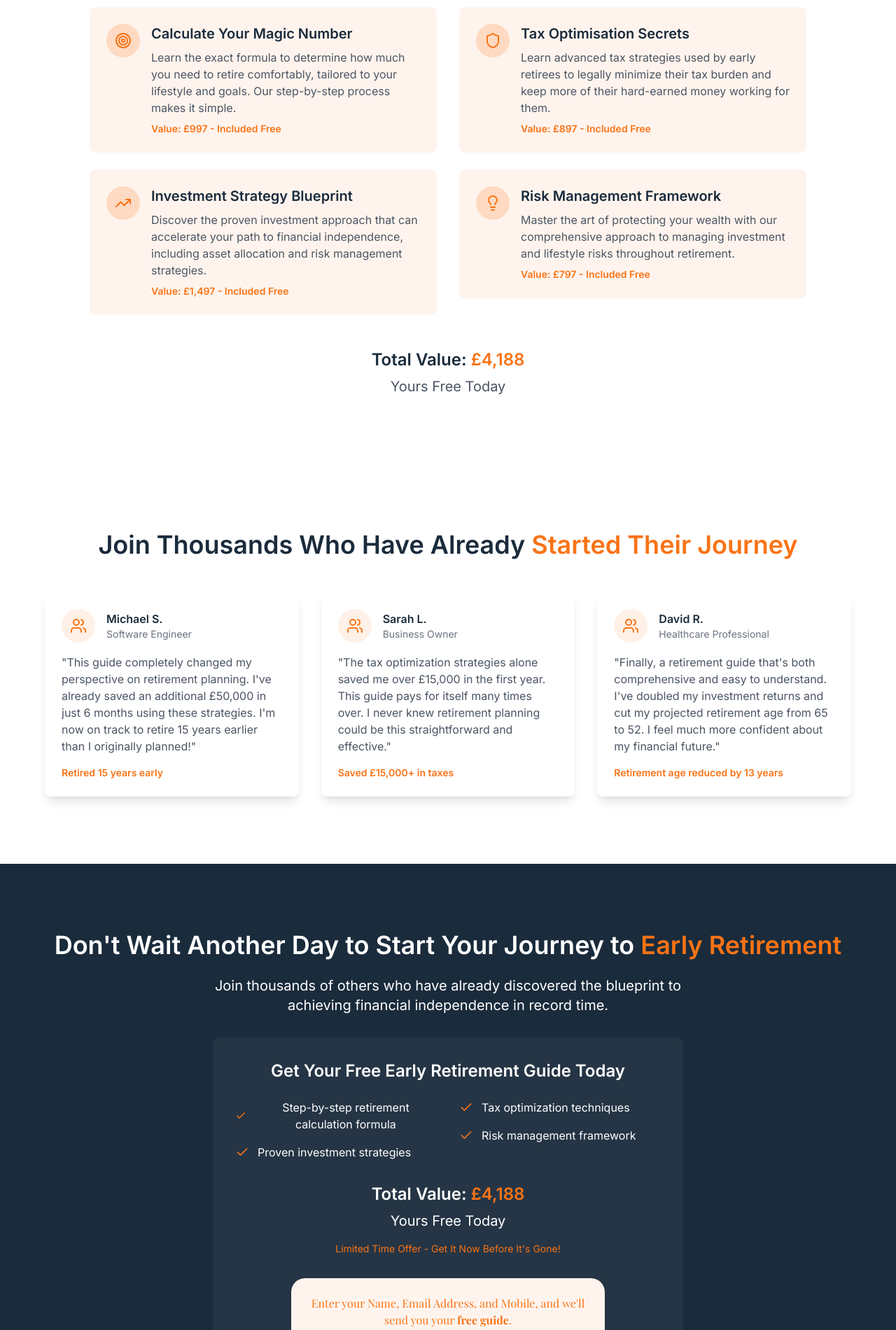
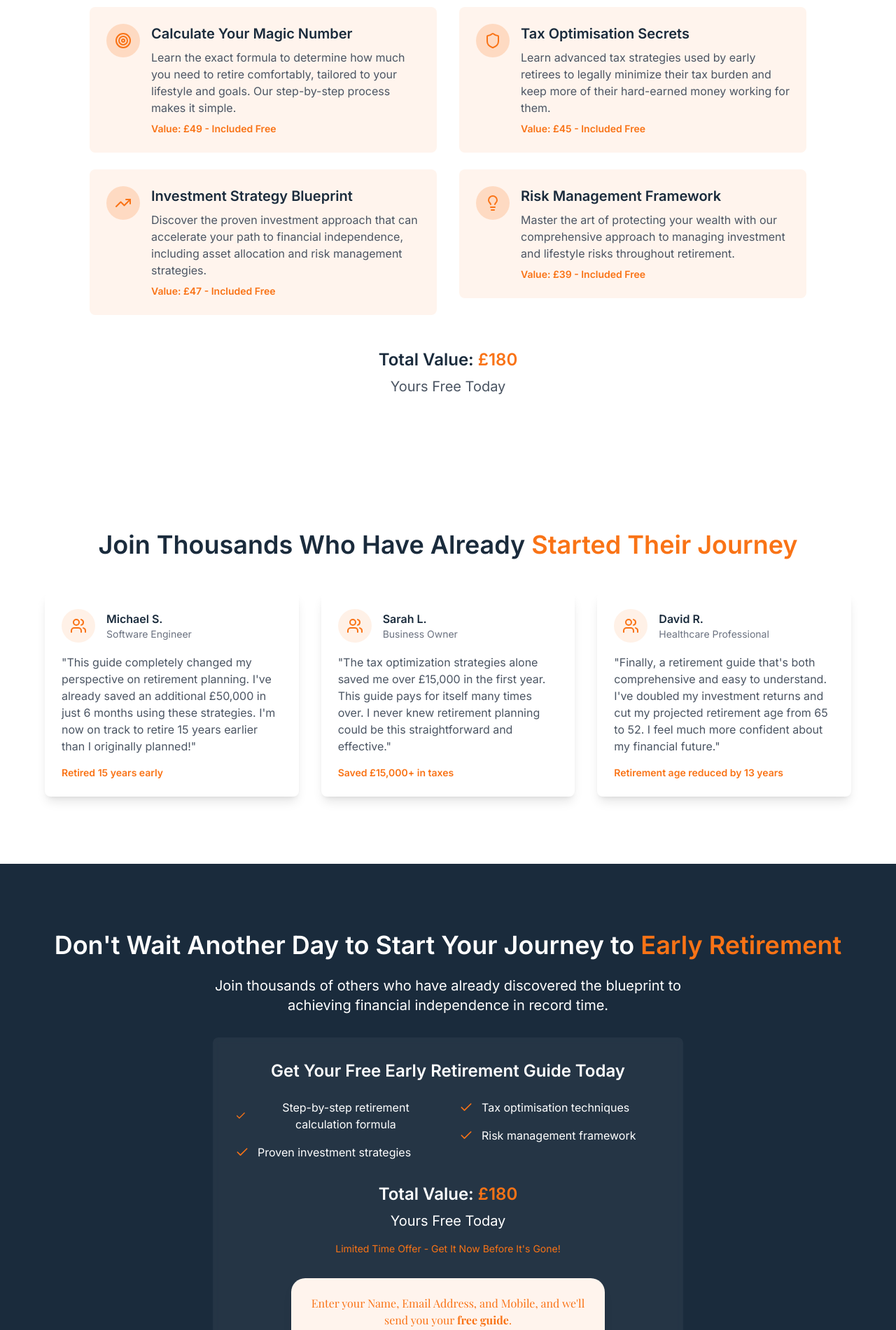
Before and after one commit to isabellagreco1997/wealth-guide-landing, a React (Vite) app: page / in a window 1280 px wide. Shown: the part 1802-3702 px from the top of the page at 70% size. Built offline with nearby package versions, Linux system fonts and the light colour scheme.

Commit message:
Reduce values to under £50
Updated all monetary values in the application to be less than £50, ensuring compliance with the new pricing strategy.
[skip gpt_engineer]

```diff
--- a/src/components/sections/FinalCTASection.tsx
+++ b/src/components/sections/FinalCTASection.tsx
@@ -27,7 +27,7 @@ export const FinalCTASection = () => (
           <div className="space-y-4">
             <div className="flex items-center gap-3">
               <Check className="w-5 h-5 text-gold" />
-              <span>Tax optimization techniques</span>
+              <span>Tax optimisation techniques</span>
             </div>
             <div className="flex items-center gap-3">
               <Check className="w-5 h-5 text-gold" />
@@ -36,7 +36,7 @@ export const FinalCTASection = () => (
           </div>
         </div>
         <div className="text-center mb-8">
-          <p className="text-2xl font-bold">Total Value: <span className="text-gold">£4,188</span></p>
+          <p className="text-2xl font-bold">Total Value: <span className="text-gold">£180</span></p>
           <p className="text-xl mt-2">Yours Free Today</p>
           <p className="text-sm text-gold mt-4">Limited Time Offer - Get It Now Before It's Gone!</p>
         </div>
--- a/src/components/sections/ValuePropositionSection.tsx
+++ b/src/components/sections/ValuePropositionSection.tsx
@@ -16,7 +16,7 @@ export const ValuePropositionSection = () => (
             <div>
               <h3 className="text-xl font-bold text-navy mb-2">Calculate Your Magic Number</h3>
               <p className="text-gray-600">Learn the exact formula to determine how much you need to retire comfortably, tailored to your lifestyle and goals. Our step-by-step process makes it simple.</p>
-              <p className="mt-2 text-sm text-gold font-semibold">Value: £997 - Included Free</p>
+              <p className="mt-2 text-sm text-gold font-semibold">Value: £49 - Included Free</p>
             </div>
           </div>
           <div className="flex items-start gap-4 bg-goldLight p-6 rounded-lg transform hover:scale-105 transition-all duration-300">
@@ -26,7 +26,7 @@ export const ValuePropositionSection = () => (
             <div>
               <h3 className="text-xl font-bold text-navy mb-2">Investment Strategy Blueprint</h3>
               <p className="text-gray-600">Discover the proven investment approach that can accelerate your path to financial independence, including asset allocation and risk management strategies.</p>
-              <p className="mt-2 text-sm text-gold font-semibold">Value: £1,497 - Included Free</p>
+              <p className="mt-2 text-sm text-gold font-semibold">Value: £47 - Included Free</p>
             </div>
           </div>
         </div>
@@ -38,7 +38,7 @@ export const ValuePropositionSection = () => (
             <div>
               <h3 className="text-xl font-bold text-navy mb-2">Tax Optimisation Secrets</h3>
               <p className="text-gray-600">Learn advanced tax strategies used by early retirees to legally minimize their tax burden and keep more of their hard-earned money working for them.</p>
-              <p className="mt-2 text-sm text-gold font-semibold">Value: £897 - Included Free</p>
+              <p className="mt-2 text-sm text-gold font-semibold">Value: £45 - Included Free</p>
             </div>
           </div>
           <div className="flex items-start gap-4 bg-goldLight p-6 rounded-lg transform hover:scale-105 transition-all duration-300">
@@ -48,13 +48,13 @@ export const ValuePropositionSection = () => (
             <div>
               <h3 className="text-xl font-bold text-navy mb-2">Risk Management Framework</h3>
               <p className="text-gray-600">Master the art of protecting your wealth with our comprehensive approach to managing investment and lifestyle risks throughout retirement.</p>
-              <p className="mt-2 text-sm text-gold font-semibold">Value: £797 - Included Free</p>
+              <p className="mt-2 text-sm text-gold font-semibold">Value: £39 - Included Free</p>
             </div>
           </div>
         </div>
       </div>
       <div className="text-center mt-12">
-        <p className="text-2xl font-bold text-navy">Total Value: <span className="text-gold">£4,188</span></p>
+        <p className="text-2xl font-bold text-navy">Total Value: <span className="text-gold">£180</span></p>
         <p className="text-xl text-gray-600 mt-2">Yours Free Today</p>
       </div>
     </div>
```
